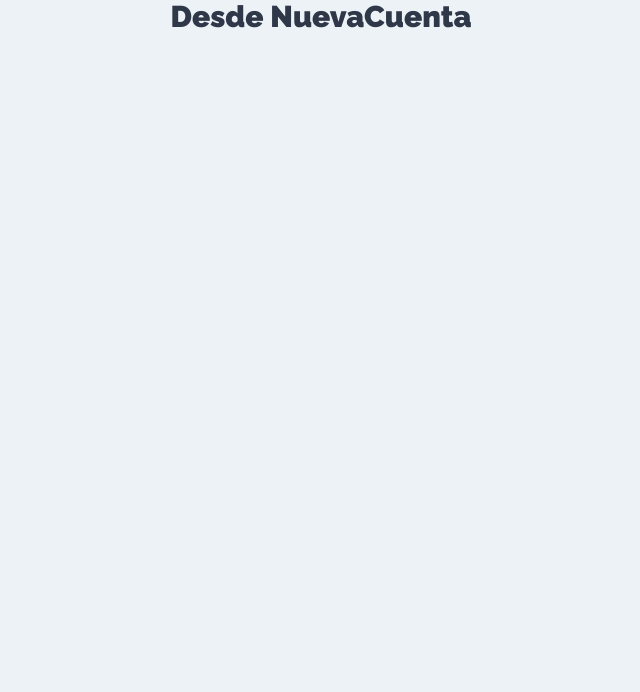
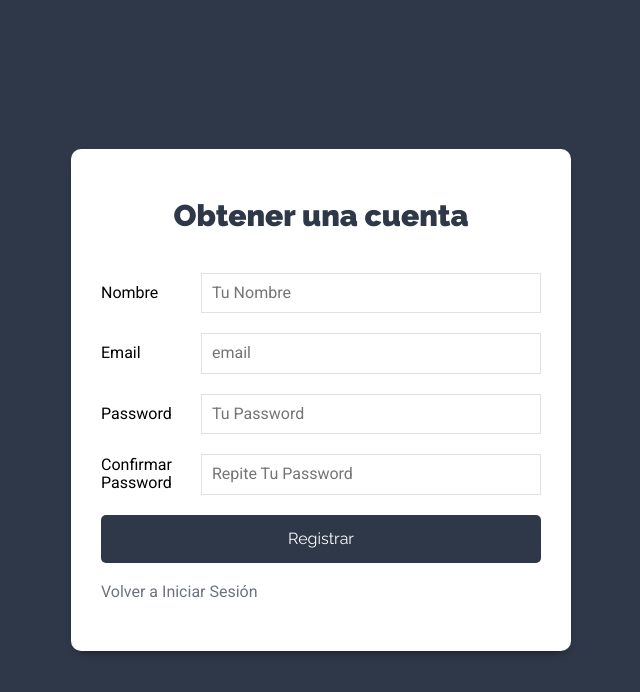
Before and after one commit to crosscay/mern-stack-administrador-de-proyectos-y-tareas-react-js, a React (Create React App) app: page /nueva-cuenta in a window 1280 px wide. Shown: the top 692 px of the page, without its empty margins (319-959 px from the left). Built offline with nearby package versions, Linux system fonts and the light colour scheme.

Commit message:
Creando el Componente de Crear Cuenta

```diff
--- a/src/components/auth/Login.js
+++ b/src/components/auth/Login.js
@@ -59,6 +59,10 @@ const Login = () => {
                             value={password}
                         />
                     </div>
+
+                    <iv className="campo-form">
+                        <input type="submit" className="btn btn-primario btn-block" value="Iniciar Sesión" />
+                    </iv>
                 </forrm>
                 <Link to={'/nueva-cuenta'} className="enlace-cuenta">
                     Obtener Cuenta
--- a/src/components/auth/NuevaCuenta.js
+++ b/src/components/auth/NuevaCuenta.js
@@ -1,8 +1,101 @@
-import React from 'react';
+import React, { useState } from 'react';
+import { Link } from 'react-router-dom';
+
 
 const NuevaCuenta = () => {
+
+    // State para iniciar sesión
+    const [usuario, guardarUsuario] = useState({
+        nombre: '',
+        email: '',
+        password: '',
+        confirmar: ''
+    });
+
+    // extraer de usuario
+    const { nombre, email, password, confirmar } = usuario;
+
+    const onChange = (e) => {
+        e.preventDefault();
+        guardarUsuario({
+            ...usuario,
+            [e.target.name] : e.target.value
+        });
+    }
+
+    // Cuando el usuario quiere iniciar sesión
+    const onSubmit = e => {
+        e.preventDefault();
+
+        // validar que no hayan campos vacios
+
+        // Password minimo de 6 caracteres
+
+        // Los 2 passwords son iguales
+
+        // Pasarlo al action
+    }
+
     return (
-        <h1>Desde NuevaCuenta</h1>
+        <div className="form-usuario">
+            <div className="contenedor-form sombra-dark">
+                <h1>Obtener una cuenta</h1>
+                <forrm
+                    onSubmit={onSubmit}
+                >
+                    <div className="campo-form">
+                        <label htmlFor="email">Nombre</label>
+                        <input
+                            type="text"
+                            id="nombre"
+                            name="nombre"
+                            placeholder="Tu Nombre"
+                            onChange={onChange}
+                            value={nombre}
+                        />
+                    </div>
+                    <div className="campo-form">
+                        <label htmlFor="email">Email</label>
+                        <input
+                            type="email"
+                            id="email"
+                            name="email"
+                            placeholder="email"
+                            onChange={onChange}
+                            value={email}
+                        />
+                    </div>
+                    <div className="campo-form">
+                        <label htmlFor="password">Password</label>
+                        <input
+                            type="password"
+                            id="password"
+                            name="password"
+                            placeholder="Tu Password"
+                            onChange={onChange}
+                            value={password}
+                        />
+                    </div>
+                    <div className="campo-form">
+                        <label htmlFor="password">Confirmar Password</label>
+                        <input
+                            type="password"
+                            id="confirmar"
+                            name="confirmar"
+                            placeholder="Repite Tu Password"
+                            onChange={onChange}
+                            value={confirmar}
+                        />
+                    </div>
+                    <iv className="campo-form">
+                        <input type="submit" className="btn btn-primario btn-block" value="Registrar" />
+                    </iv>
+                </forrm>
+                <Link to={'/'} className="enlace-cuenta">
+                    Volver a Iniciar Sesión
+                </Link>
+            </div>
+        </div>
     );
 }
 
```
Also changed, not shown: 1 other file (tests, documents, lock files or other folders).
